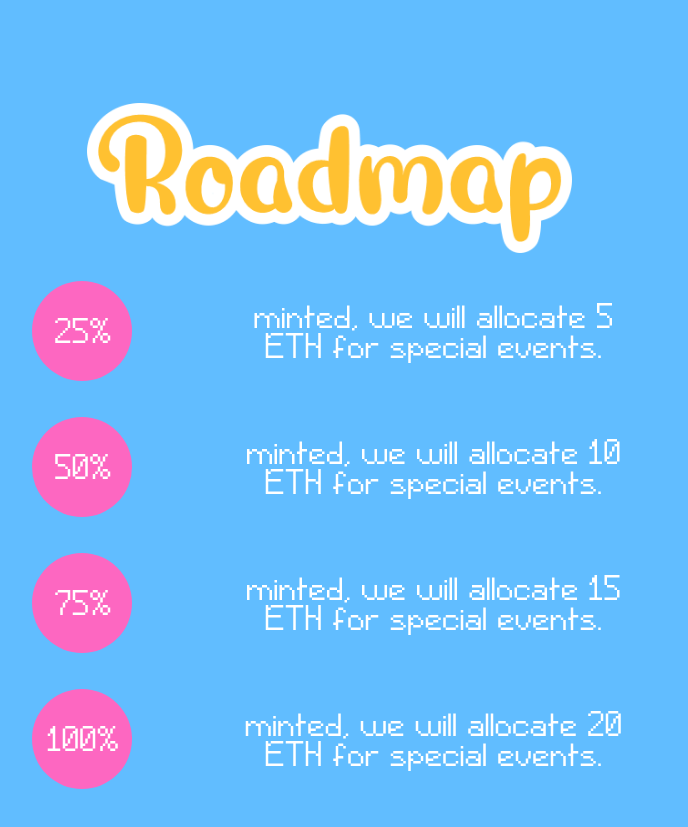
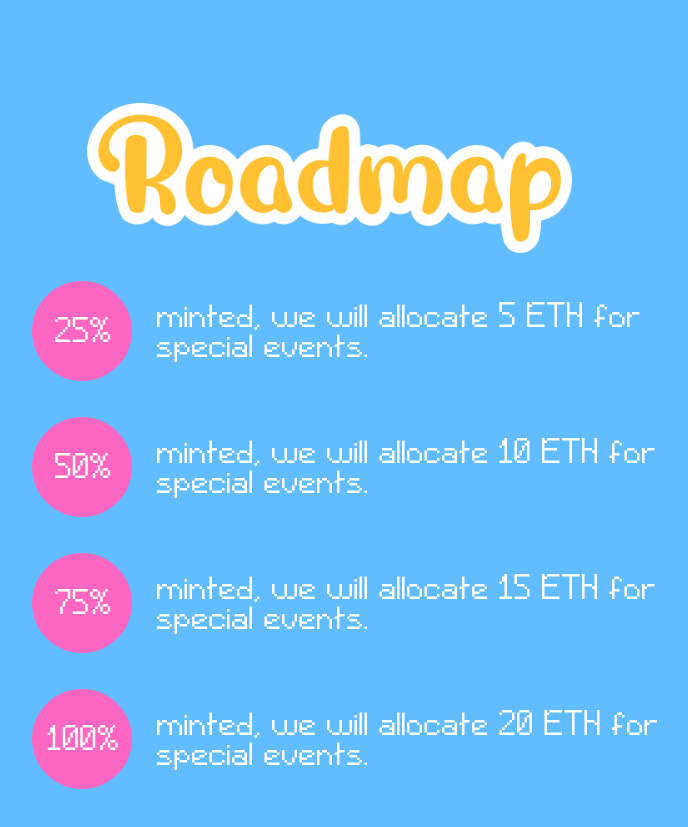
Before and after one commit to afurourrego/cryptisweets, a plain HTML site: page index.html in a window 1280 px wide. Shown: the part 3328-4155 px from the top of the page, without its empty margins (311-999 px from the left). Drawn offline with nearby package versions, Linux system fonts and the light colour scheme.

Commit message:
fix roadmap styles distribution

```diff
--- a/css/styles.css
+++ b/css/styles.css
@@ -119,7 +119,7 @@ body {
   display: flex;
   justify-content: center;
   align-items: center;
-  padding-top: 20px;
+  padding: 17px 20px 0px 20px;
   margin: 18px 0;
 }
 
--- a/index.html
+++ b/index.html
@@ -78,54 +78,54 @@
         </div>
       </div>
 
-      <div class='col s12 roadmap center'>
-        <div class="col s10 offset-s1 m6 offset-m3">
+      <div class='col s12 roadmap'>
+        <div class="col s10 offset-s1 m6 offset-m3 center">
           <img src='img/roadmap.png' alt='roadmap' class='title'>
         </div>
 
         <div class="col s12">
-          <div class='col s3 m3 offset-m2 l2 offset-l3'>
+          <div class='col s3 m2 offset-m3 l1 offset-l3'>
             <div class='roadmap_info percentage'>
               25%
             </div>
           </div>
-          <div class='col s9 m5 l4'>
+          <div class='col s9 m5 l6'>
             <div class='roadmap_info'>
               minted, we will allocate 5 ETH for special events.
             </div>
           </div>
         </div>
         <div class="col s12">
-          <div class='col s3 m3 offset-m2 l2 offset-l3'>
+          <div class='col s3 m2 offset-m3 l1 offset-l3'>
             <div class='roadmap_info percentage'>
               50%
             </div>
           </div>
-          <div class='col s9 m5 l4'>
+          <div class='col s9 m5 l6'>
             <div class='roadmap_info'>
               minted, we will allocate 10 ETH for special events.
             </div>
           </div>
         </div>
         <div class="col s12">
-          <div class='col s3 m3 offset-m2 l2 offset-l3'>
+          <div class='col s3 m2 offset-m3 l1 offset-l3'>
             <div class='roadmap_info percentage'>
               75%
             </div>
           </div>
-          <div class='col s9 m5 l4'>
+          <div class='col s9 m5 l6'>
             <div class='roadmap_info'>
               minted, we will allocate 15 ETH for special events.
             </div>
           </div>
         </div>
         <div class="col s12">
-          <div class='col s3 m3 offset-m2 l2 offset-l3'>
+          <div class='col s3 m2 offset-m3 l1 offset-l3'>
             <div class='roadmap_info percentage'>
               100%
             </div>
           </div>
-          <div class='col s9 m5 l4'>
+          <div class='col s9 m5 l6'>
             <div class='roadmap_info'>
               minted, we will allocate 20 ETH for special events.
             </div>
```
